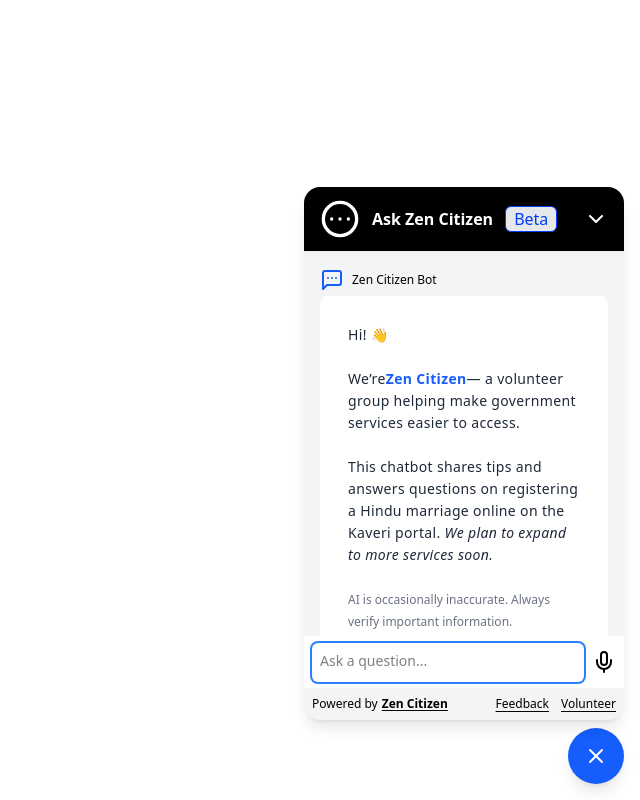
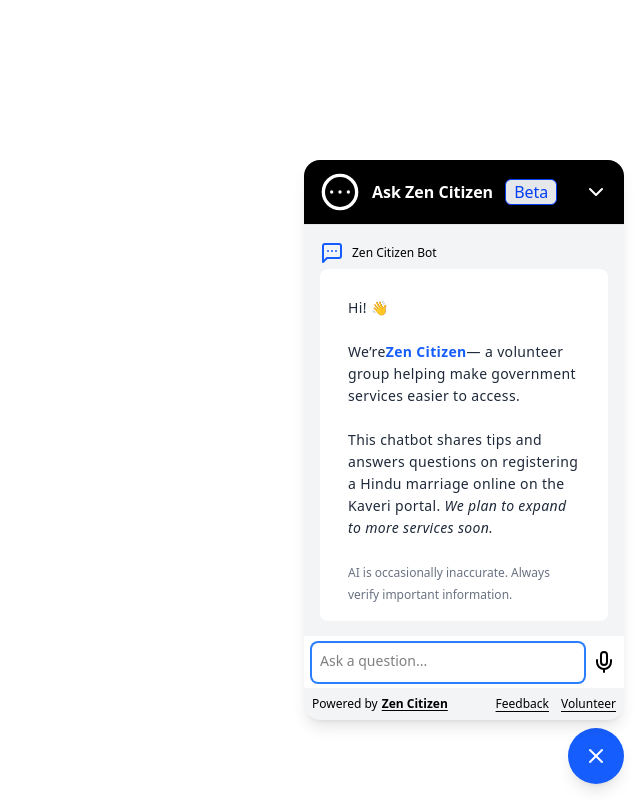
Before and after one commit to vijaycru/Marriage-Certification-Plugin-ui, a React (Vite) app: page / in a window 1280 px wide. Shown: the whole page, without its empty margins (640-1280 px from the left). Built offline with nearby package versions, Linux system fonts and the light colour scheme.

Commit message:
Update ChatPopup.tsx

```diff
--- a/src/components/ChatPopup.tsx
+++ b/src/components/ChatPopup.tsx
@@ -81,8 +81,7 @@
 
   return (
     <div
-      className="chatbot-popup fixed bottom-20 right-4 bg-gray-100 rounded-2xl shadow-lg flex flex-col overflow-hidden h-4/6 xs:h-3/4 w-4/5 sm:w-3/5
-    md:w-2/5  lg:w-4/12 xl:w-3/12 transition-all duration-300 ease-in-out opacity-100 scale-100"
+      className="chatbot-popup fixed bottom-20 right-4 bg-gray-100 rounded-2xl shadow-lg flex flex-col overflow-hidden max-h-[70vh] max-w-[80%] sm:max-w-[60%] md:max-w-[40%] lg:max-w-[33%] xl:max-w-[25%]"
     >
       <Header
         setTogglePopup={setTogglePopup}
```
